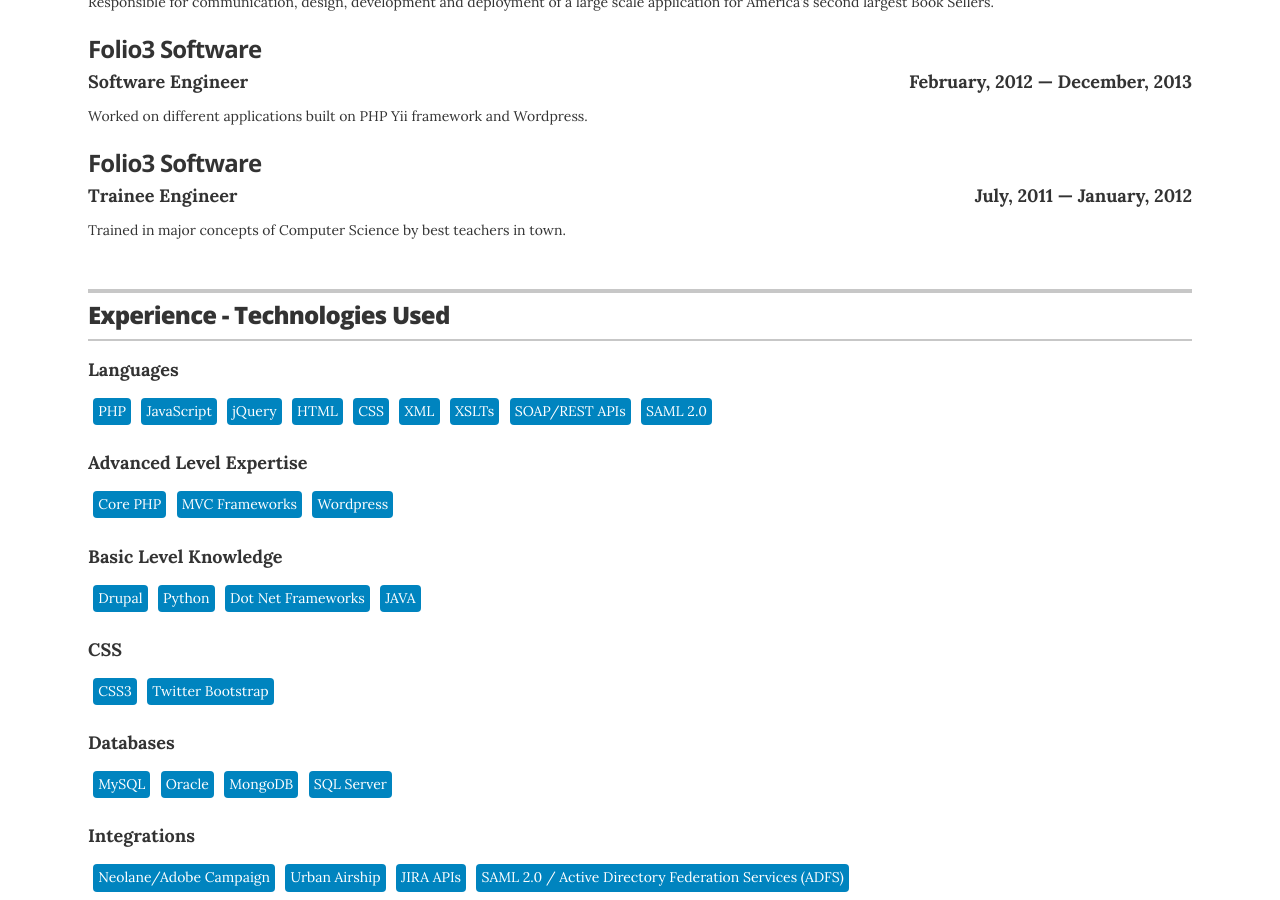
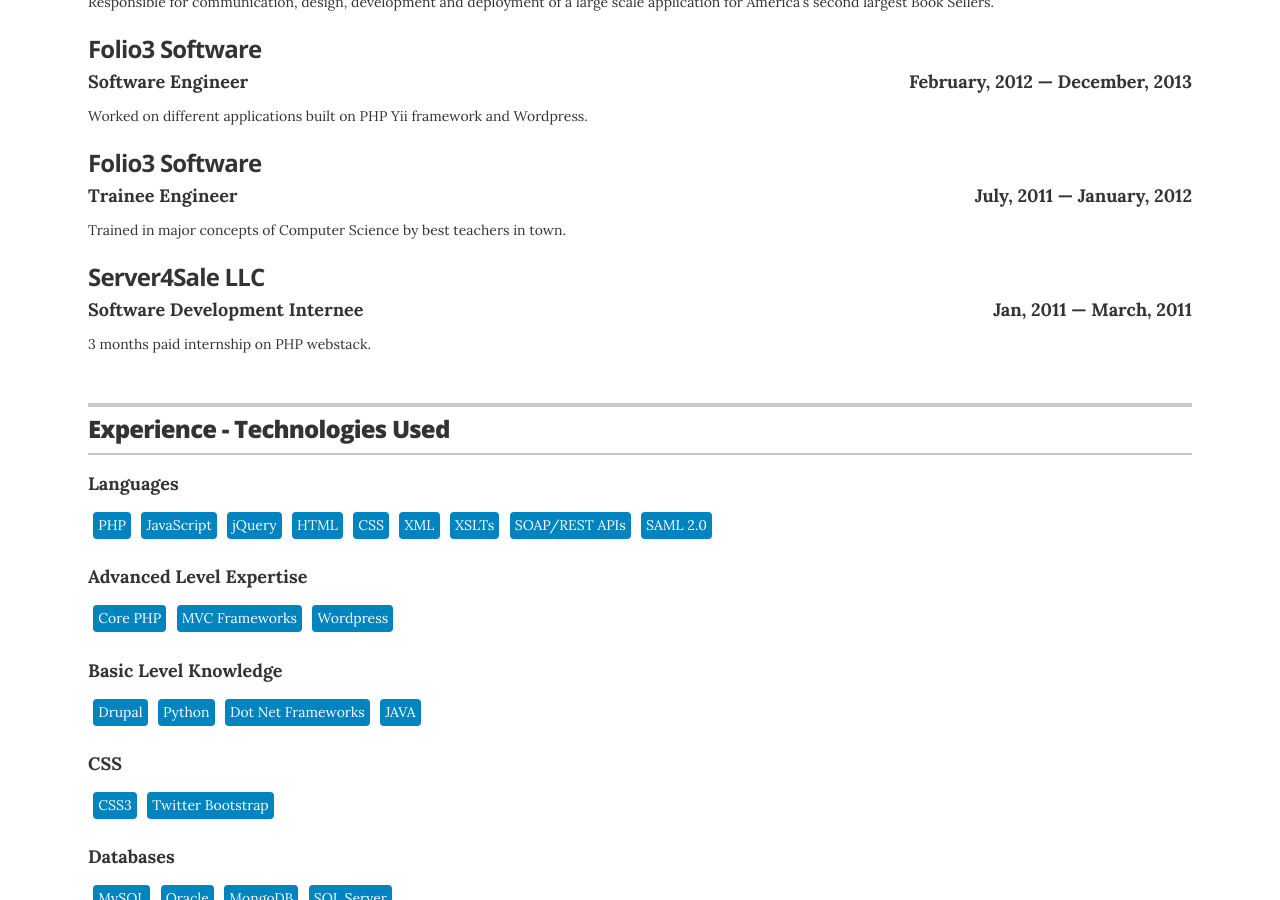
Before and after one commit to farman-a-shah/farman-a-shah.github.io, a Jekyll site: the page built from index.html, in a window 1280 px wide and 900 px high, scrolled down 743 px. Built offline with Jekyll 4.4.1, drawn with Linux system fonts in a browser that asks for light colours.

Commit message:
updated experience.yml

```diff
--- a/_data/experience.yml
+++ b/_data/experience.yml
@@ -18,3 +18,9 @@
   position: Trainee Engineer
   duration: July, 2011 &mdash; January, 2012
   summary: Trained in major concepts of Computer Science by best teachers in town.
+
+# Internship
+- company: Server4Sale LLC
+  position: Software Development Internee
+  duration: Jan, 2011 &mdash; March, 2011
+  summary: 3 months paid internship on PHP webstack.
```
